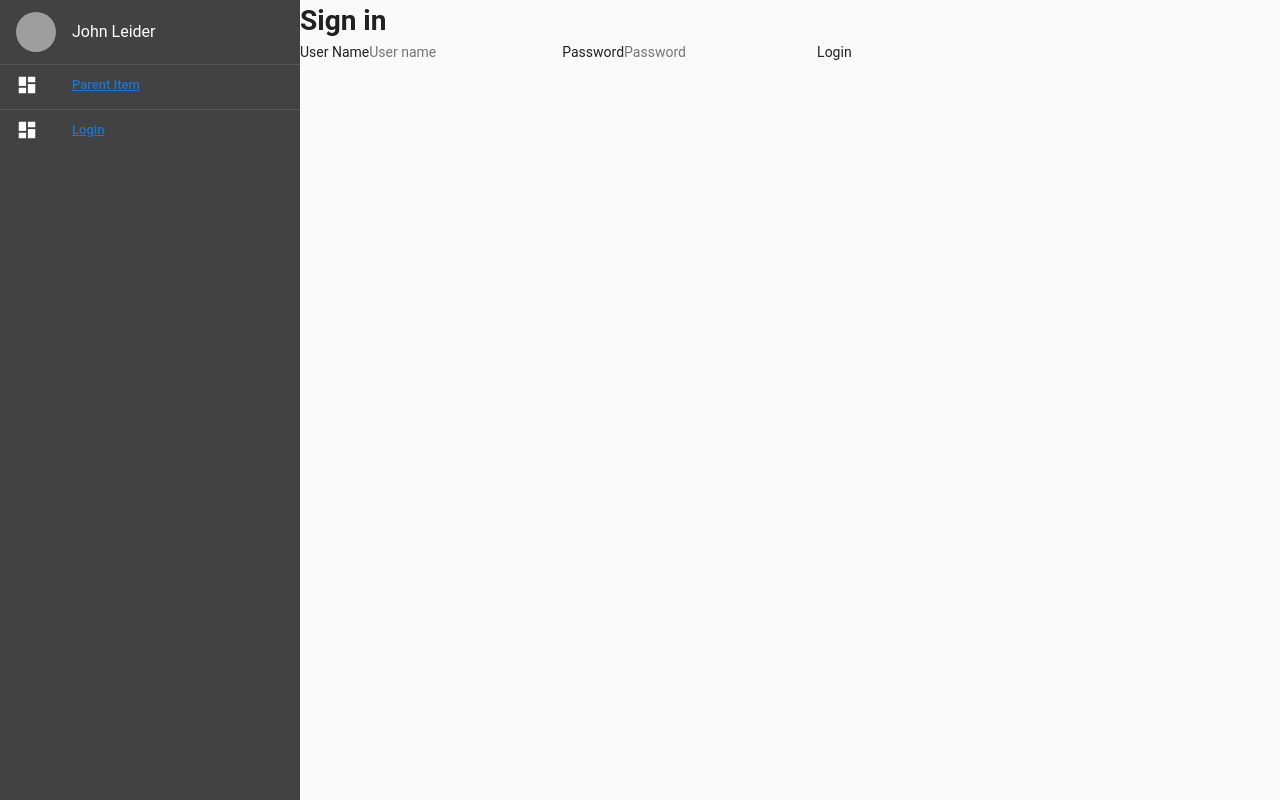
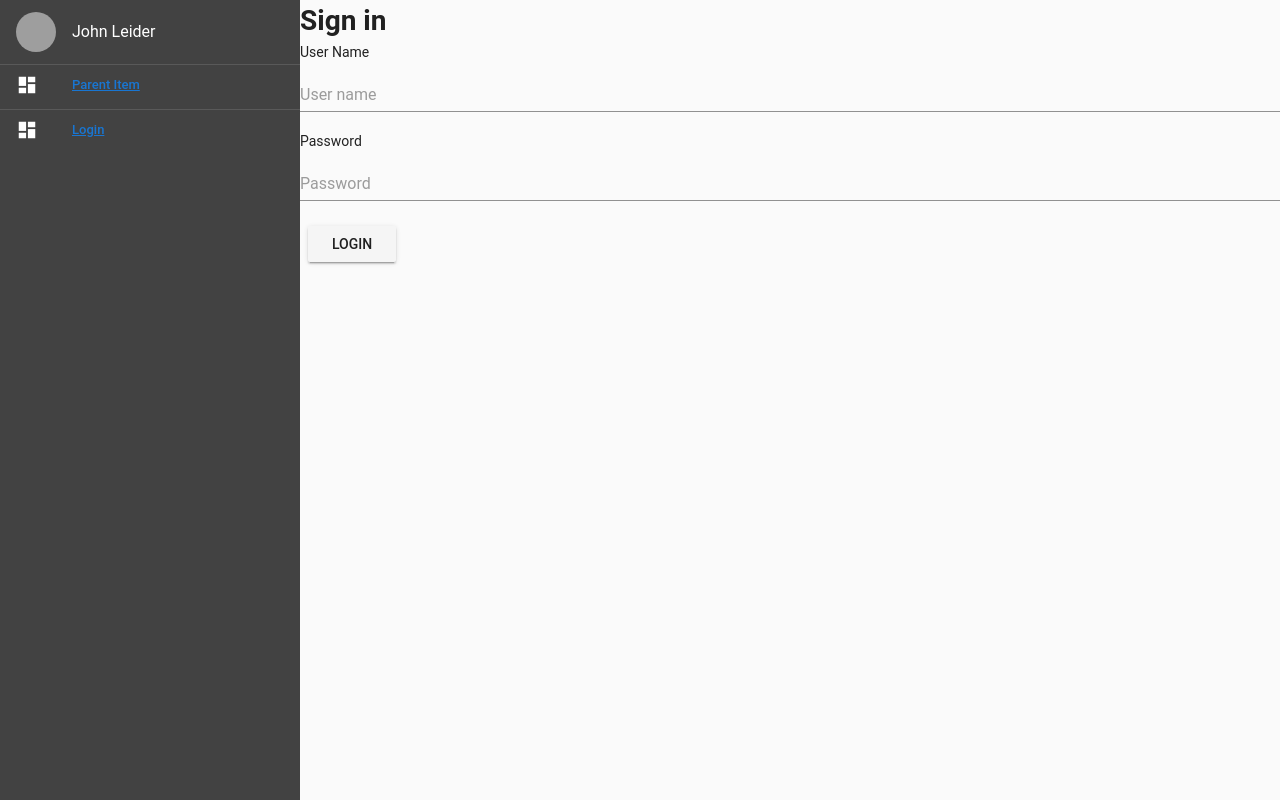
Before and after one commit to thet/bda-empower, a Vue app: page /login in a window 1280 px wide. Built offline with nearby package versions, Linux system fonts and the light colour scheme; grey boxes are pictures that could not be loaded.

Commit message:
Vuetify login form

```diff
--- a/src/views/LoginView.vue
+++ b/src/views/LoginView.vue
@@ -1,12 +1,12 @@
 <template>
-  <form class="login" @submit.prevent="login">
+  <v-form class="login" @submit.prevent="login">
     <h1>Sign in</h1>
     <label>User Name</label>
-    <input required v-model="username" placeholder="User name" />
+    <v-text-field required v-model="username" placeholder="User name" />
     <label>Password</label>
-    <input required v-model="password" type="password" placeholder="Password" />
-    <button type="submit">Login</button>
-  </form>
+    <v-text-field required v-model="password" type="password" placeholder="Password" />
+    <v-btn @click="login">Login</v-btn>
+  </v-form>
 </template>
 <script>
 export default {
```
